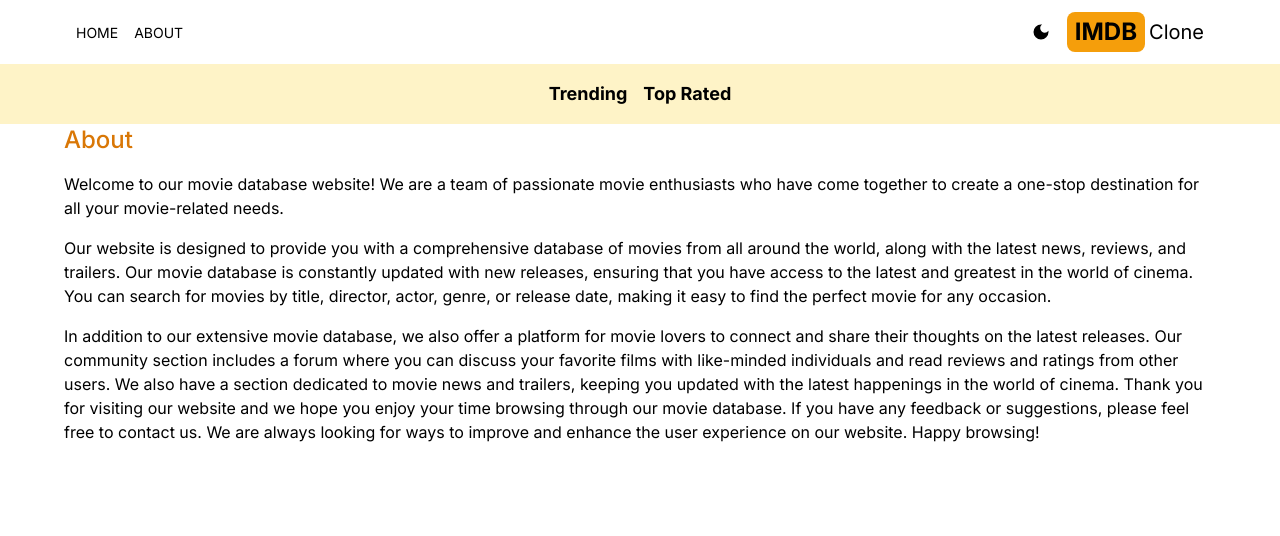
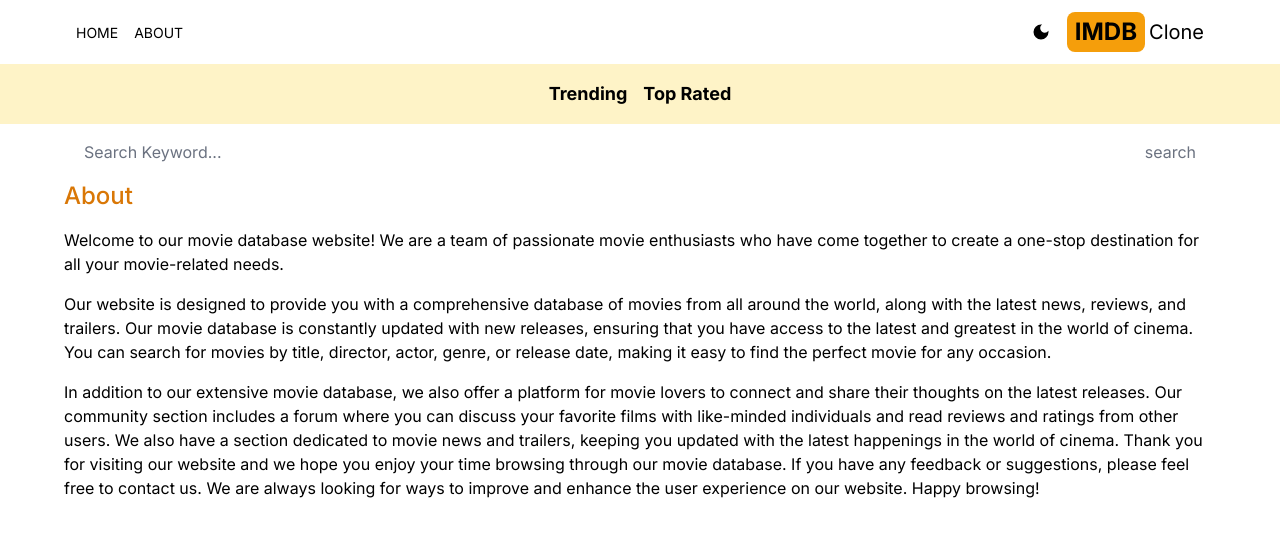
Before and after one commit to Ahmedhussin1/IMDB-Clone, a Next.js app: page /about in a window 1280 px wide. Shown: the top 536 px of the page. Built offline with nearby package versions, Linux system fonts and the light colour scheme.

Commit message:
adding search functionality

```diff
--- a/src/app/layout.js
+++ b/src/app/layout.js
@@ -3,6 +3,7 @@ import "./globals.css";
 import Header from "@/components/Header";
 import Providers from "./Providers";
 import Navbar from "@/components/Navbar";
+import SearchBox from "@/components/SearchBox";
 
 const inter = Inter({ subsets: ["latin"] });
 
@@ -18,6 +19,7 @@ export default function RootLayout({ children }) {
         <Providers>
           <Header/>
           <Navbar/>
+          <SearchBox/>
           {children}
         </Providers>
       </body>
--- /dev/null
+++ b/src/app/search/[searchTerm]/page.jsx
@@ -0,0 +1,20 @@
+import Results from "@/components/Results";
+import React from "react";
+
+async function SearchPage({ params }) {
+  const searchTerm = params.searchTerm;
+  const res = await fetch(
+    `https://api.themoviedb.org/3/search/movie?api_key=${process.env.API_KEY}&query=${searchTerm}&language=en-US&page=1&include_adult=false`
+  );
+  const data = await res.json();
+  const results = data.results;
+  return (
+    <div>
+      {results &&
+        results.length ===  (<h1>No results found for</h1>)}
+      {results && <Results results={results} />}
+    </div>
+  );
+}
+
+export default SearchPage;
--- a/src/components/Results.jsx
+++ b/src/components/Results.jsx
@@ -2,7 +2,7 @@ import Card from "./Card";
 
 export default function Results({ results }) {
   return (
-    <div className="sm:grid sm:grid-cols-2 lg:grid-cols-3 xl:grid-cols-3 2xl:grid-cols-5 max-w-6xl mx-auto py-4">
+    <div className="sm:grid sm:grid-cols-2 lg:grid-cols-3 xl:grid-cols-3 2xl:grid-cols-3 max-w-6xl mx-auto py-4">
       {results.map((result) => (
         <Card key={result.id} result = {result} />
       ))}
--- /dev/null
+++ b/src/components/SearchBox.jsx
@@ -0,0 +1,33 @@
+"use client";
+import { useState } from "react";
+import { useRouter } from "next/navigation";
+function SearchBox() {
+  const [search, setSearch] = useState("");
+  const router = useRouter();
+  const handleSubmit = (e) => {
+    e.preventDefault();
+    router.push(`/search/${search}`);
+  };
+  return (
+    <form
+      className="flex justify-between px-5 max-w-6xl mx-auto"
+      onSubmit={handleSubmit}
+    >
+      <input
+        type="text"
+        placeholder="Search Keyword..."
+        className="w-full h-14 rounded-md placeholder-gray-500 outline-none bg-transparent flex-1"
+        value={search}
+        onChange={(e) => setSearch(e.target.value)}
+      ></input>
+      <button
+        className="text-amber-600 disabled:text-gray-500"
+        disabled={search === ""}
+      >
+        search
+      </button>
+    </form>
+  );
+}
+
+export default SearchBox;
```
Also changed, not shown: src/app/movie/[id]/page.jsx (+8 -4 lines), src/components/Card.jsx (+2 -2 lines).
